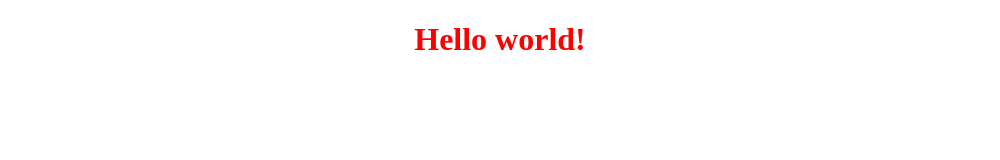
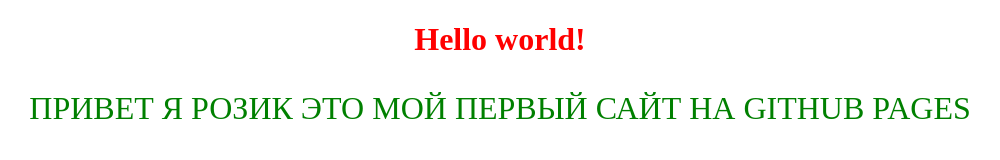
Before and after one commit to rozikdev/test-rep, a plain HTML site: page index.html in a window 1280 px wide. Shown: the whole page, without its empty margins (140-1140 px from the left). Drawn offline with Linux system fonts and the light colour scheme.

Commit message:
добавил про себя инфуу

```diff
--- a/index.html
+++ b/index.html
@@ -8,6 +8,7 @@
 </head>
 <body>
     <h1>Hello world!</h1>
+    <p>привет я розик это мой первый сайт на github pages</p>
 
 </body>
 </html>
--- a/style.css
+++ b/style.css
@@ -2,3 +2,10 @@ h1 {
     color: red;
     text-align: center;
 }
+
+p {
+    font-size: 32px;
+    text-transform: uppercase;
+    color: green;
+    text-align: center;
+}
```
